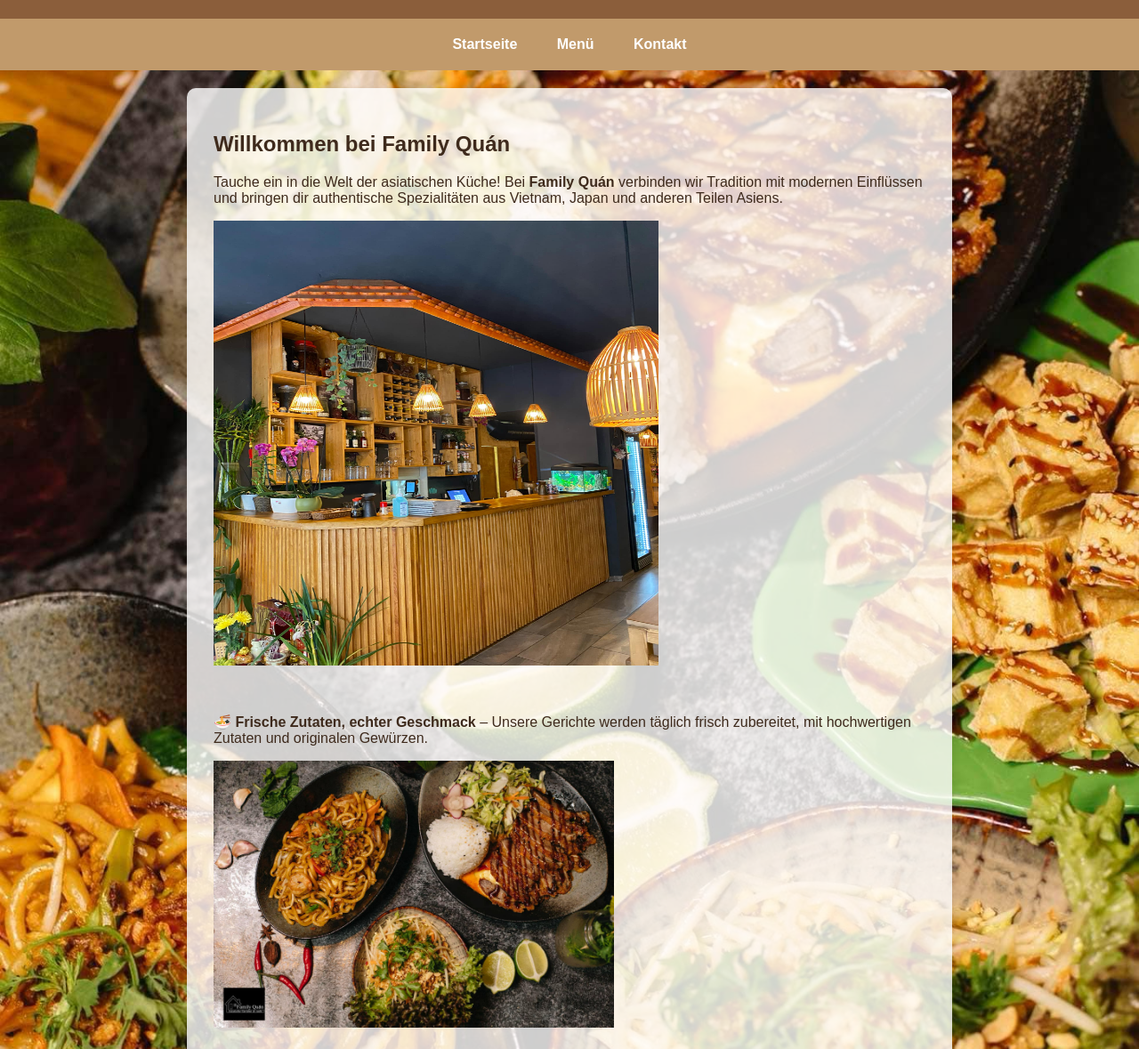
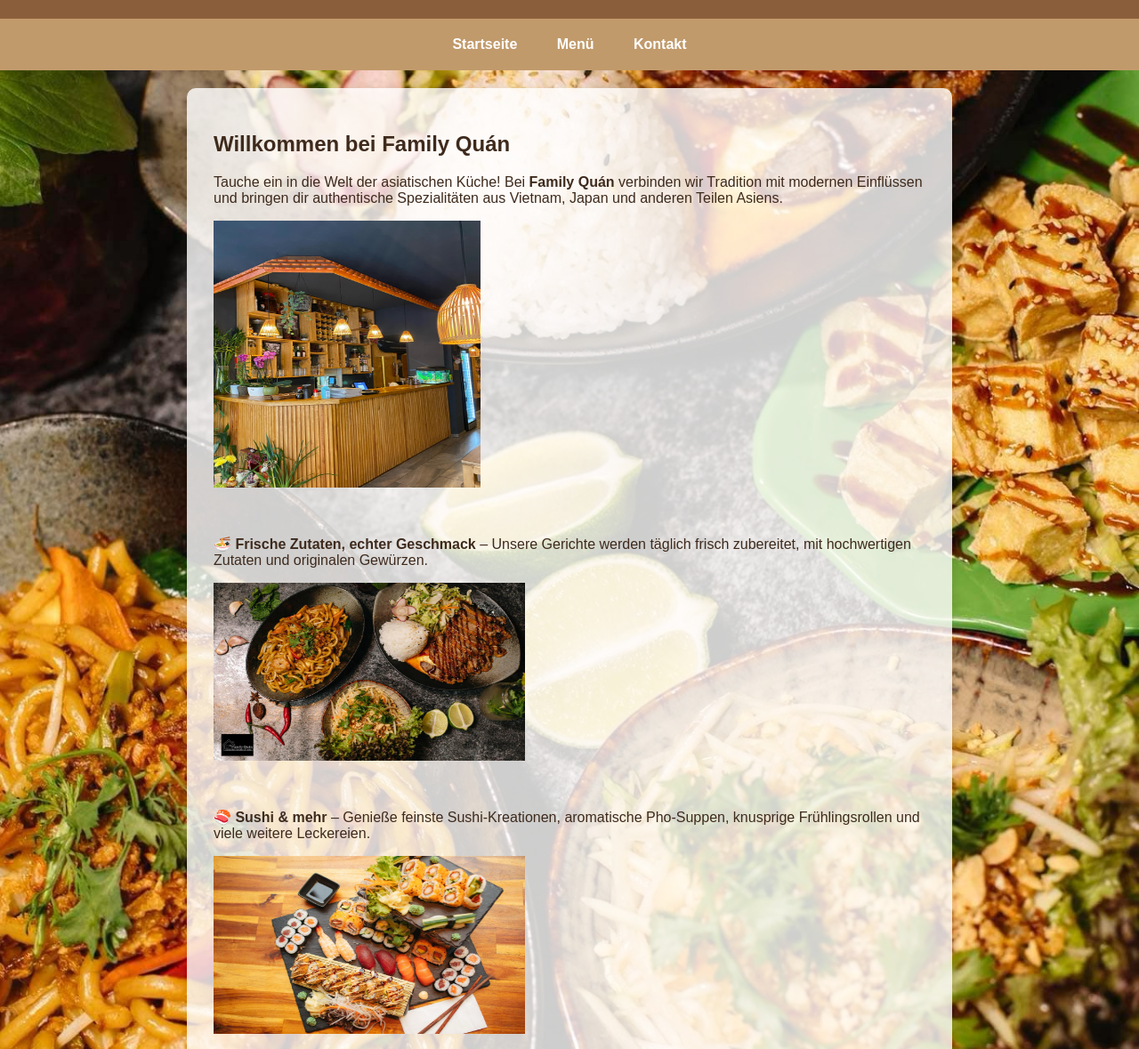
Before and after one commit to familyquan/Restaurant, a plain HTML site: page index.html in a window 1280 px wide. Shown: the part 113-1292 px from the top of the page at 89% size. Drawn offline with Linux system fonts and the light colour scheme.

Commit message:
Update index.html

```diff
--- a/index.html
+++ b/index.html
@@ -69,13 +69,13 @@
         <h2>Willkommen bei Family Quán</h2>
         <p>Tauche ein in die Welt der asiatischen Küche! Bei <strong>Family Quán</strong> verbinden wir Tradition mit modernen Einflüssen und bringen dir authentische Spezialitäten aus Vietnam, Japan und anderen Teilen Asiens.</p>
 
-		<p><img src="bild1.jpg" width="500" height="500"></p>
+		<p><img src="bild1.jpg" width="300" height="300"></p>
 <br>
 		<p>🍜 <strong>Frische Zutaten, echter Geschmack</strong> – Unsere Gerichte werden täglich frisch zubereitet, mit hochwertigen Zutaten und originalen Gewürzen.</p>
-        <p><img src="bild2.jpg" width="450" height="300"></p>
+        <p><img src="bild2.jpg" width="350" height="200"></p>
 <br>
 		<p>🍣 <strong>Sushi & mehr</strong> – Genieße feinste Sushi-Kreationen, aromatische Pho-Suppen, knusprige Frühlingsrollen und viele weitere Leckereien.</p>
-       <img src="bild3.jpg" width="450" height="300">
+       <img src="bild3.jpg" width="350" height="200">
 <br>
 	   <p>🏡 <strong>Gemütliches Ambiente</strong> – Egal, ob mit Familie, Freunden oder zu zweit – unser stilvolles Restaurant lädt zum Verweilen und Genießen ein.</p>
         <p>📍 <strong>Besuche uns in der <a href="https://www.google.com/maps?q=Wildenbruchstraße+5,+12045+Berlin" target="_blank">Wildenbruchstraße 5, 12045 Berlin</a> und erlebe echten Genuss!</strong></p>
```
